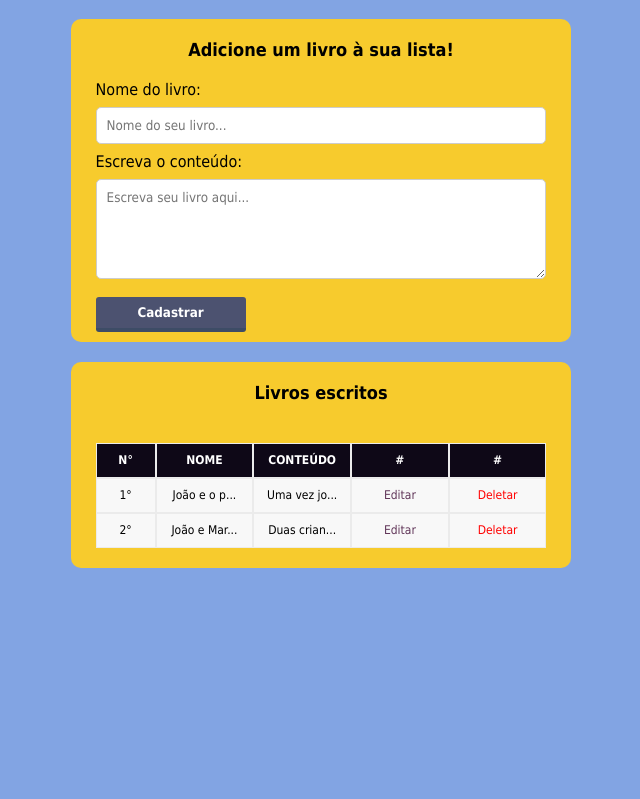
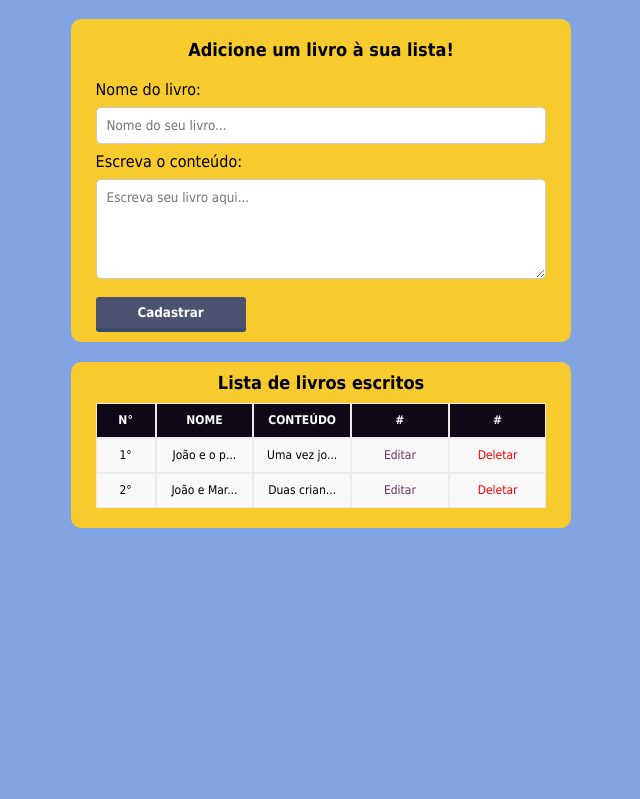
Before and after one commit to andredevelop/simpleCrud, a PHP site: page / in a window 1280 px wide. Shown: the part 49-848 px from the top of the page, without its empty margins (319-959 px from the left). Run offline with PHP 8.4, Linux system fonts and the light colour scheme; data comes from the database, SQL or seed files in the repository.

Commit message:
Update
bugs fixed

```diff
--- a/editar-livro.php
+++ b/editar-livro.php
@@ -32,7 +32,6 @@ $pdo = new PDO("mysql:host=localhost;dbname=crud","root","");
 
 						if($livro == '' || $conteudo == ''){
 							echo '<script>alert("Os campos não podem estar vazios!")</script>';
-							header('Location:index.php');
 						}else{
 							$atualiza = $pdo->prepare("UPDATE `livros` SET nome_livro = ?, conteudo = ? WHERE id = ?");
 							if($atualiza->execute(array($livro,$conteudo,$id))){
--- a/index.php
+++ b/index.php
@@ -29,7 +29,6 @@
 
 						if($livro == '' || $conteudo == ''){
 							echo '<script>alert("Os campos não podem estar vazios!")</script>';
-							header('Location:index.php');
 						}else{
 							$cad = $pdo->prepare("INSERT INTO `livros` VALUES (null,?,?)");
 							if($cad->execute(array($livro,$conteudo))){
@@ -57,7 +56,7 @@
 		<section class="listLivro">
 
 			<div class="center">
-				<h2>Livros escritos</h2>
+				<h2>Lista de livros escritos</h2>
 
 				<div class="table">
 
@@ -97,7 +96,7 @@
 							<div class="cell"><?php echo mb_substr($value['nome_livro'],0, 10); ?>...</div><!-- cell -->
 							<div class="cell"><?php echo mb_substr($value['conteudo'], 0, 10); ?>...</div><!-- cell -->
 							<div class="cell"><a href="editar-livro.php?id=<?php echo $value['id']; ?>">Editar</a></div><!-- cell -->
-							<div class="cell"><a class="del" href="deletar=<?php echo $value['id']; ?>">Deletar</a></div><!-- cell -->
+							<div class="cell"><a class="del" href="?deletar=<?php echo $value['id']; ?>">Deletar</a></div><!-- cell -->
 						</div><!-- row -->
 						<?php } ?>
 
--- a/style.css
+++ b/style.css
@@ -51,7 +51,7 @@ section.main{
 	padding:20px 2%;
 }
 
-section.main .center > h2{
+section.main > .center > h2{
 	width: 100%;
 	padding: 20px 0;
 	font-size: 18px;
@@ -113,13 +113,20 @@ input[type=submit]:hover{
 .listLivro{
 	margin-top: 20px;
 }
+
+section.listLivro > .center > h2{
+	width: 100%;
+	padding: 10px 0;
+	font-size: 18px;
+	text-align: center;
+}
+
 .listLivro .center{
 	padding-bottom: 20px;
 }
 
 .table {
     width: 100%;
-    margin-top: 20px;
 }
 
 .tabBody{
```
